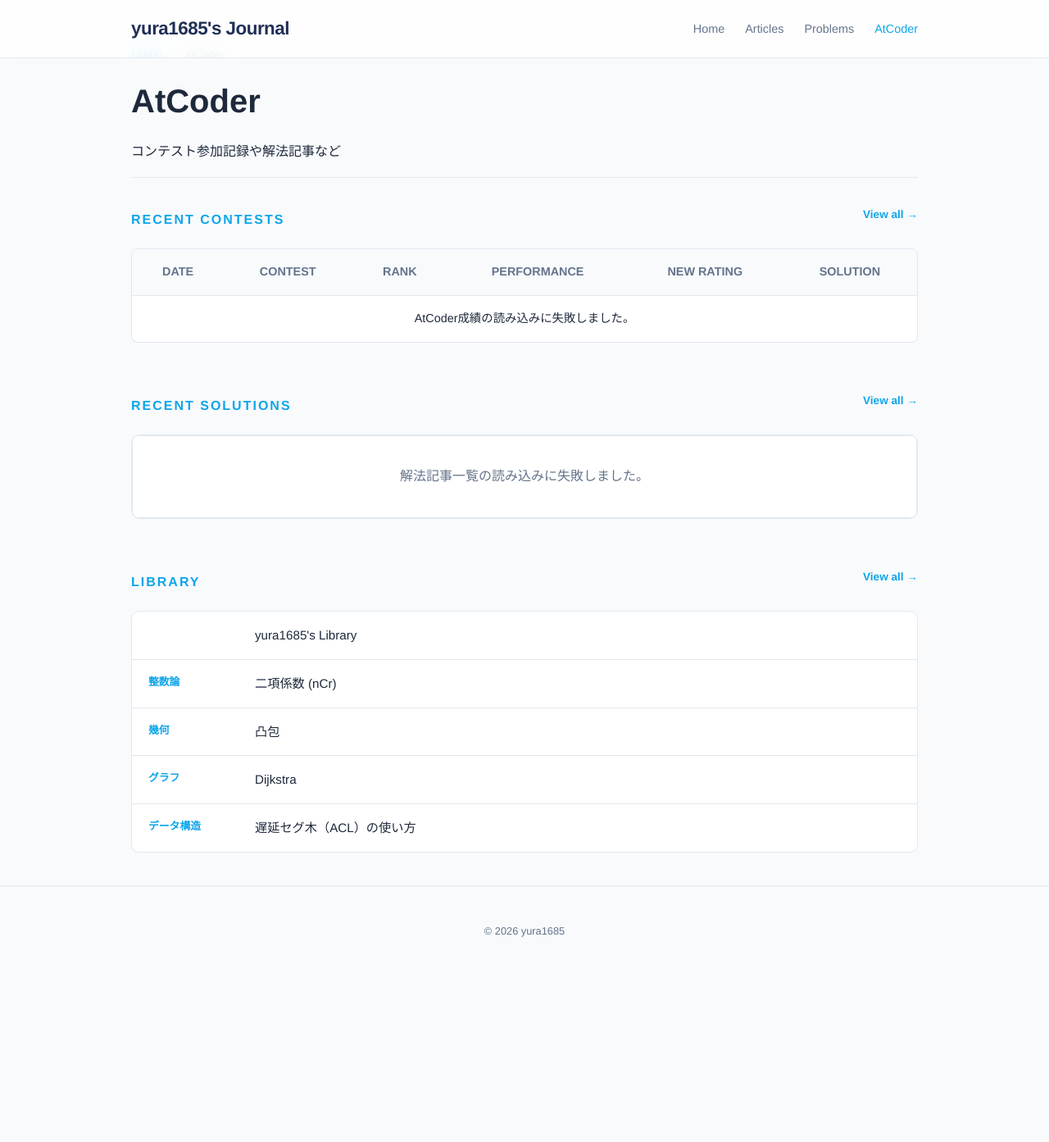
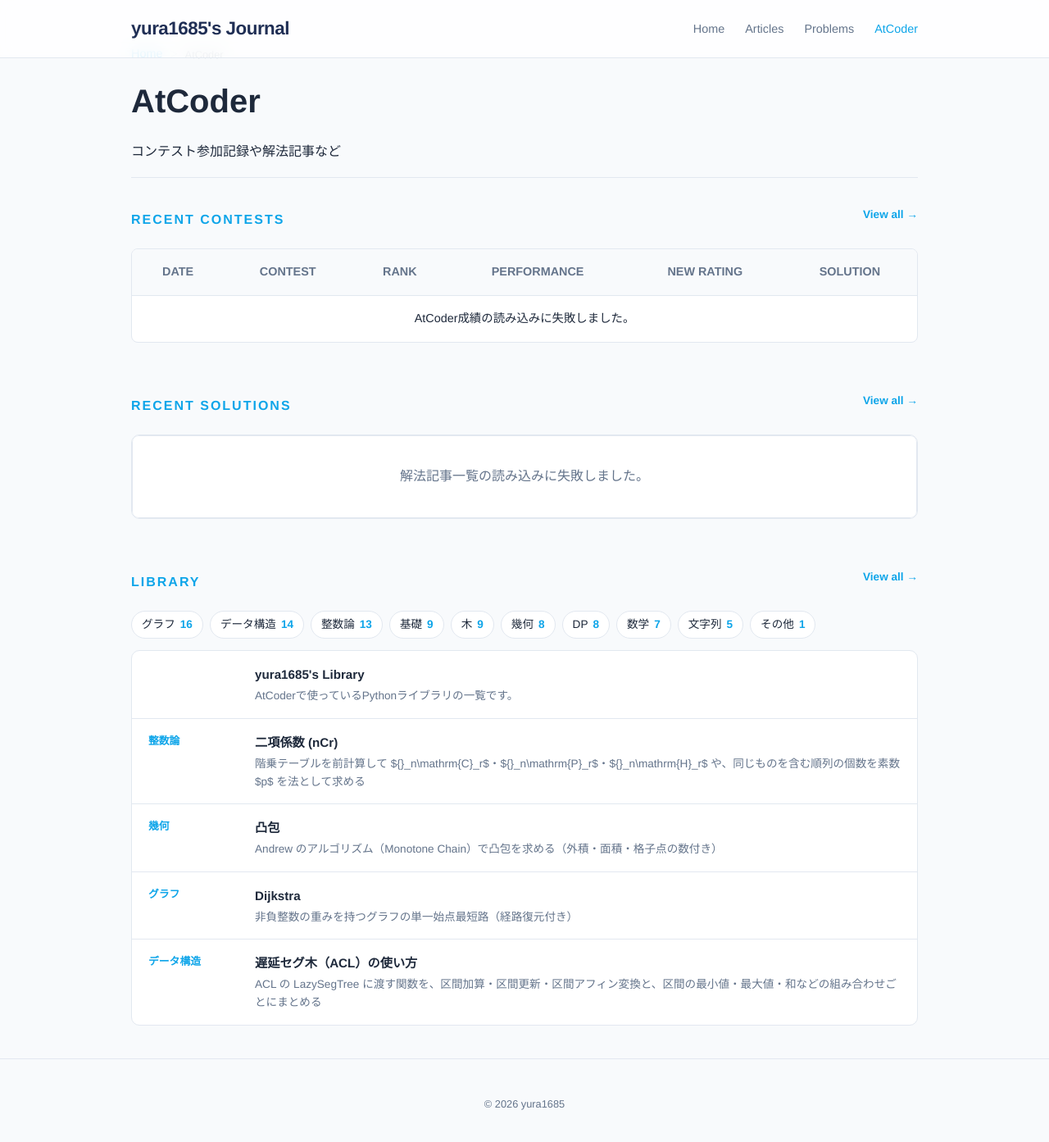
Before and after one commit to yura1685/yura1685.github.io, a Jekyll site: the page built from atcoder/index.html, in a window 1280 px wide and 1400 px high, scrolled down 58 px. Shown: the top 1393 px of the window at 82% size. Built offline with Jekyll 4.4.1, drawn with Linux system fonts in a browser that asks for light colours; a script that is not in the unit is left out; before the commit the page ends 1248 px from its top, so only the background shows below that.

Commit message:
Show category counts and descriptions in the AtCoder Library section
Co-Authored-By: Claude Opus 5.5 (1M context) <noreply@anthropic.com>
Claude-Session: https://claude.ai/code/session_01Cx6cKT1aTuoSCw6xNEbqLj

```diff
--- a/assets/css/style.css
+++ b/assets/css/style.css
@@ -1928,3 +1928,48 @@ body.fullscreen {
         flex-basis: 100%;
     }
 }
+
+/* AtCoderページの Library: 分類ごとの数のタグと説明文 */
+.library-tags {
+    display: flex;
+    flex-wrap: wrap;
+    gap: 8px;
+    margin-bottom: 14px;
+}
+
+.library-tag {
+    display: inline-flex;
+    align-items: center;
+    gap: 6px;
+    padding: 4px 12px;
+    border: 1px solid var(--border-color);
+    border-radius: 999px;
+    background: #ffffff;
+    color: var(--text-main);
+    font-size: 0.85rem;
+    text-decoration: none;
+}
+
+.library-tag:hover {
+    border-color: var(--accent-blue);
+}
+
+.library-tag-count {
+    color: var(--accent-blue);
+    font-weight: 700;
+}
+
+.library-summary {
+    white-space: normal;
+}
+
+.library-name {
+    font-weight: 600;
+}
+
+.library-desc {
+    margin-top: 2px;
+    color: var(--text-sub);
+    font-size: 0.85rem;
+    line-height: 1.6;
+}
--- a/atcoder/index.html
+++ b/atcoder/index.html
@@ -57,12 +58,24 @@ scripts:
             <a class="section-more-link" href="library.html">View all →</a>
         </div>
 
+        {% assign all_libs = site.pages | where: "library", true %}
+        {% assign lib_groups = all_libs | group_by: "category" | sort: "size" | reverse %}
+        <div class="library-tags">
+            {% for group in lib_groups %}
+            {% assign cat = group.name | default: "その他" %}
+            <a class="library-tag" href="library.html#{{ cat | uri_escape }}">{{ cat }}<span class="library-tag-count">{{ group.size }}</span></a>
+            {% endfor %}
+        </div>
+
         <div class="recent-updates-list">
-            {% assign libs = site.pages | where: "library", true | sort: "order" %}
+            {% assign libs = all_libs | sort: "order" %}
             {% for lib in libs limit: 5 %}
             <a class="recent-update recent-update-link" href="{{ lib.url | relative_url }}">
                 <span class="recent-update-date">{{ lib.category }}</span>
-                <div class="recent-update-content">{{ lib.title }}</div>
+                <div class="recent-update-content library-summary">
+                    <div class="library-name">{{ lib.title }}</div>
+                    {% if lib.description %}<div class="library-desc">{{ lib.description | escape }}</div>{% endif %}
+                </div>
             </a>
             {% endfor %}
         </div>
--- a/atcoder/library.html
+++ b/atcoder/library.html
@@ -25,7 +25,8 @@ scripts:
     {% assign groups = site.pages | where: "library", true | group_by: "category" %}
     {% for group in groups %}
     <section>
-        <h2 class="section-title library-category">{{ group.name | default: "その他" }}</h2>
+        {% assign cat = group.name | default: "その他" %}
+        <h2 class="section-title library-category" id="{{ cat }}">{{ cat }}</h2>
         <div class="recent-updates-list">
             {% assign items = group.items | sort: "order" %}
             {% for lib in items %}
```
Also changed, not shown: other parts of atcoder/index.html (+1 -0 lines).
